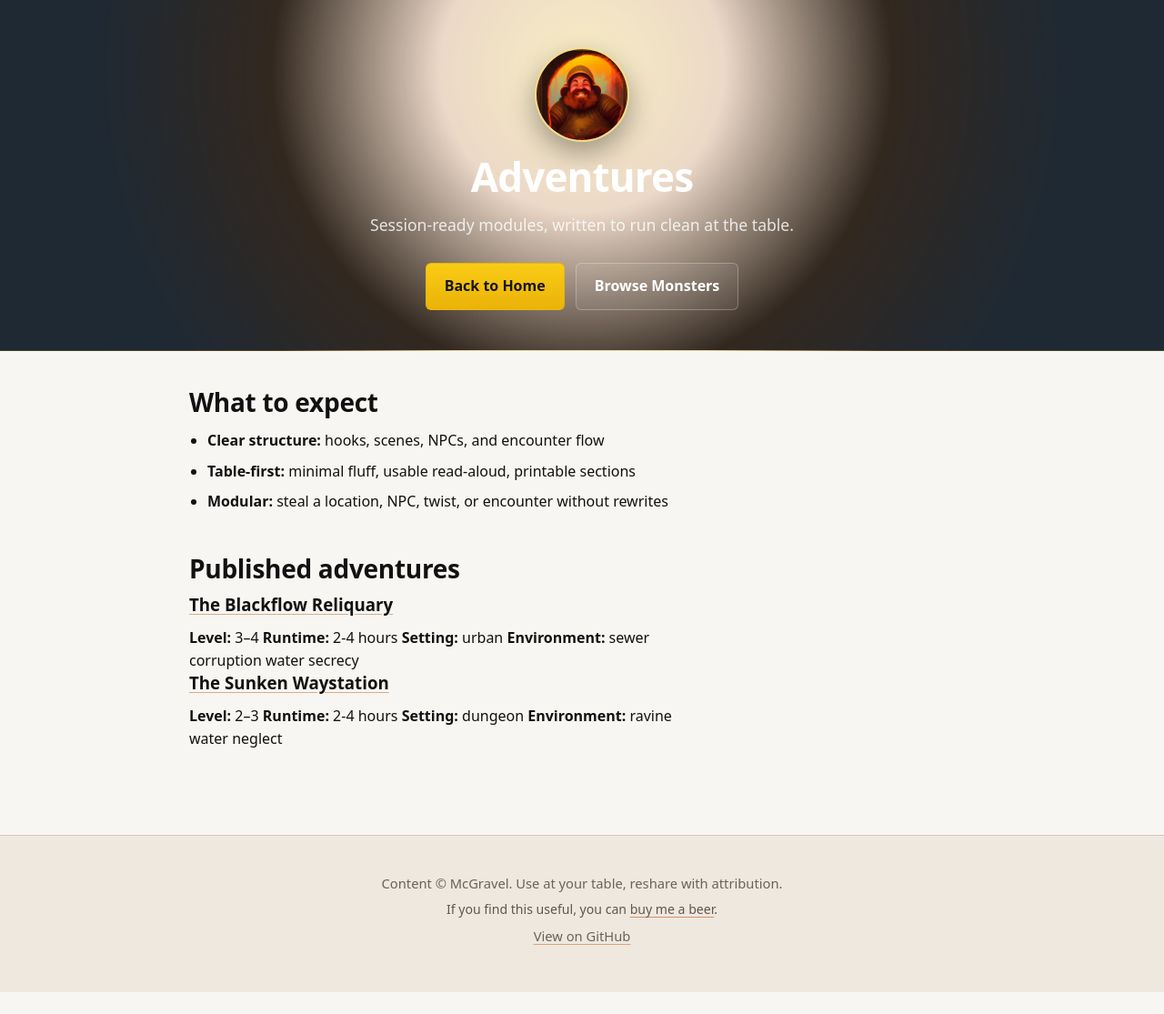
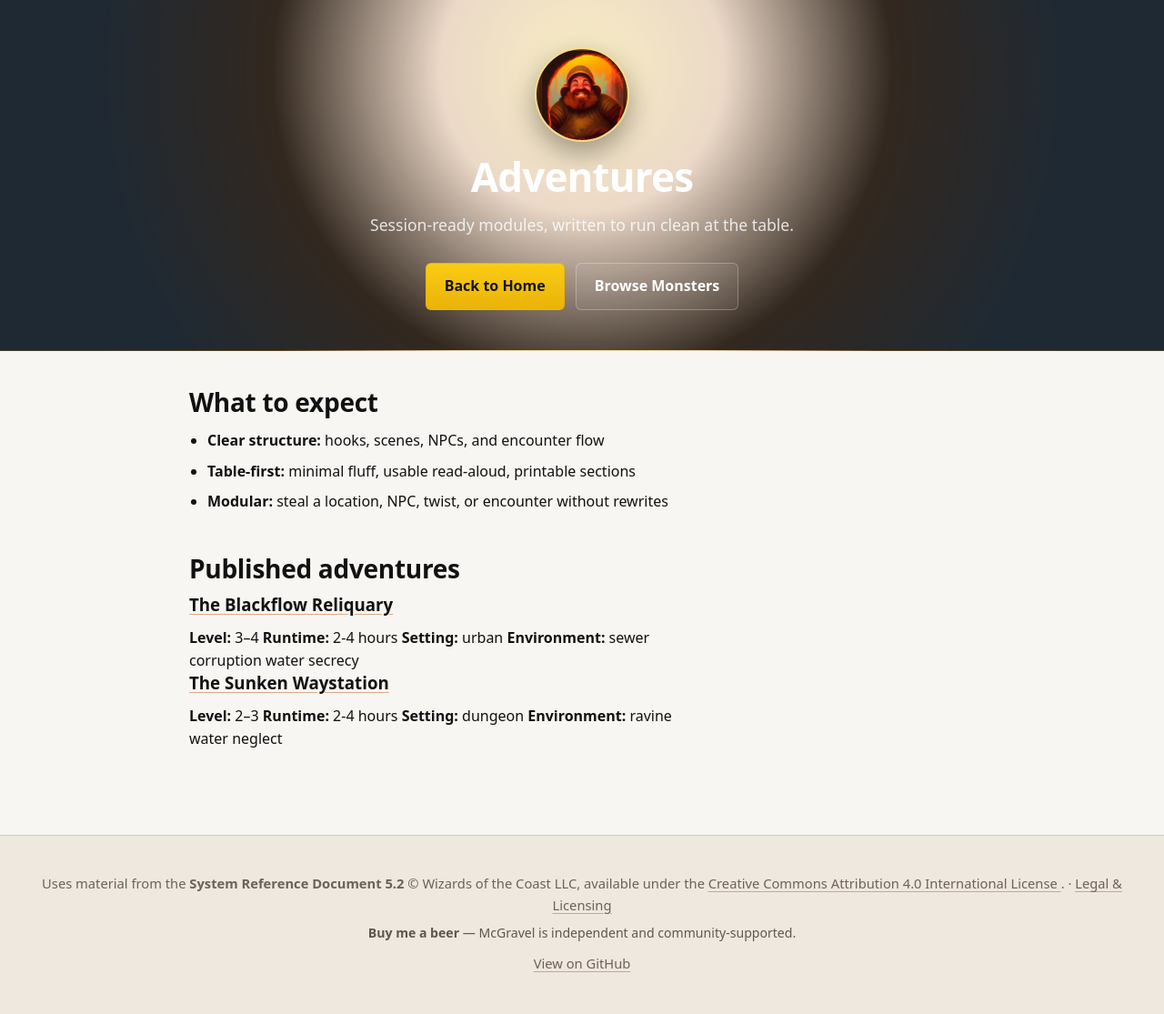
Before and after one commit to thebuda/mcgravel, a Jekyll site: the page built from adventures/index.html, in a window 1280 px wide. Shown: the whole page at 91% size. Built offline with Jekyll 4.4.1, drawn with Linux system fonts in a browser that asks for light colours; before the commit the page ends 1091 px from its top, so only the background shows below that.

Commit message:
updating to use layouts poperly

```diff
--- a/adventures/index.html
+++ b/adventures/index.html
@@ -1,18 +1,9 @@
 ---
+layout: default
 title: Adventures — McGravel
+description: Session-ready tabletop RPG adventures and modules by McGravel.
 permalink: /adventures/
 ---
-
-<!doctype html>
-<html lang="en">
-<head>
-  <meta charset="utf-8" />
-  <meta name="viewport" content="width=device-width, initial-scale=1" />
-  <title>Adventures — McGravel</title>
-  <meta name="description" content="Session-ready tabletop RPG adventures and modules by McGravel." />
-  <link rel="stylesheet" href="/assets/css/main.css" />
-</head>
-<body>
 
 <header class="hero">
   <div class="hero-inner">
@@ -111,15 +102,3 @@
   {% endif %}
 
 </main>
-
-  <footer>
-    <p>Content © McGravel. Use at your table, reshare with attribution.</p>
-    <p class="support">
-      If you find this useful, you can
-      <a href="https://buymeacoffee.com/mcgravel" target="_blank" rel="noopener">buy me a beer</a>.
-    </p>
-    <p><a href="https://github.com/thebuda/mcgravel">View on GitHub</a></p>
-  </footer>
-
-</body>
-</html>
```
Also changed, not shown: index.html (+9 -30 lines). Lines whose indentation alone changed are shown as unchanged.
